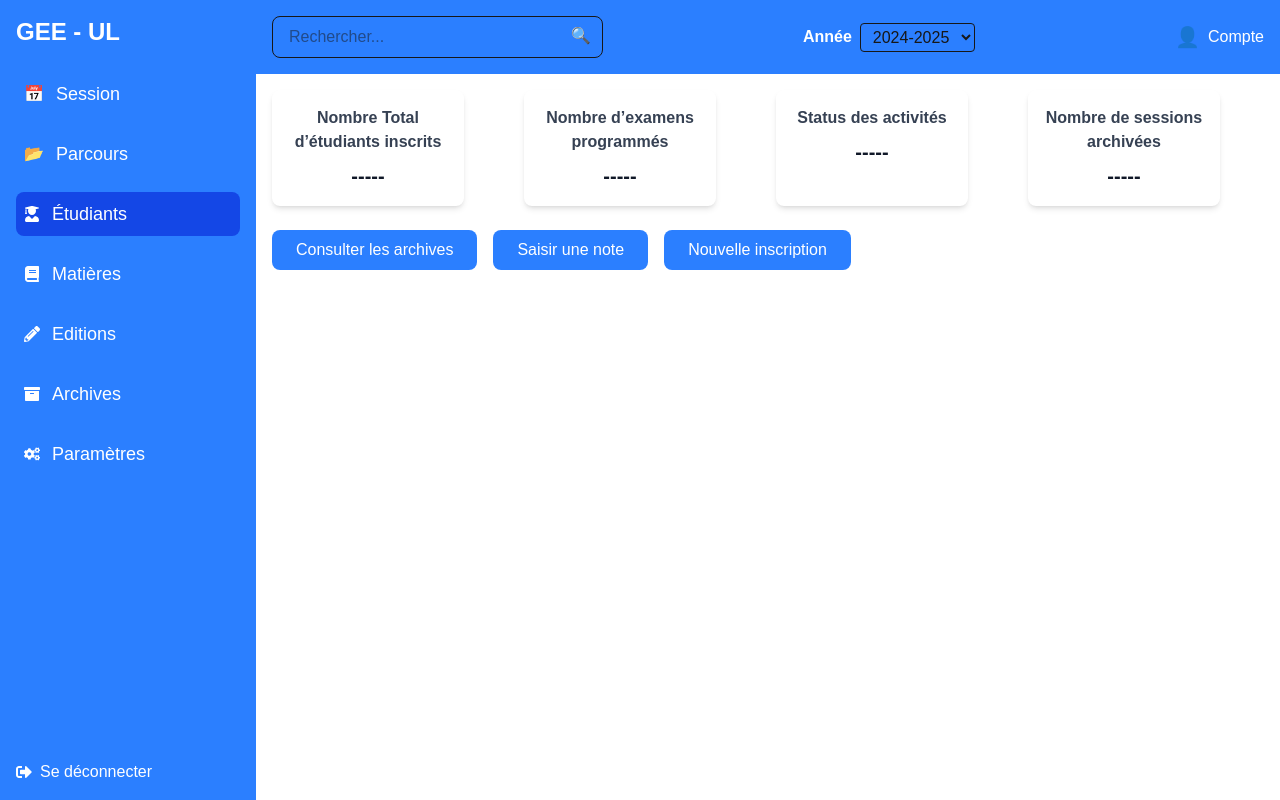
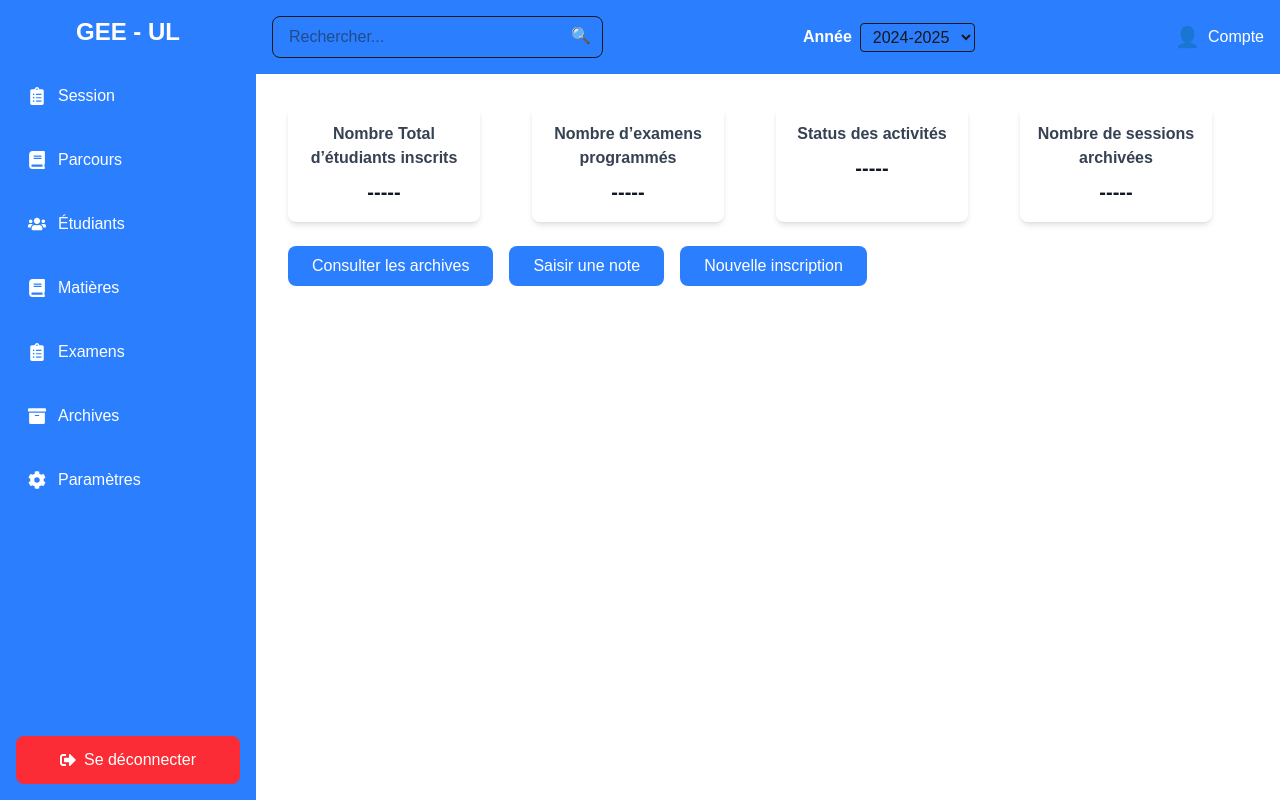
Before and after one commit to GildasEdoh/GEE_PROJECT, a Next.js app in the folder frontend/: page / in a window 1280 px wide. Built offline with nearby package versions, Linux system fonts and the light colour scheme.

Commit message:
Ajout de la navigation pour les elements Etudiants et Matieres. Accueil s'affiche par defaut

```diff
--- /dev/null
+++ b/frontend/src/app/Dashboard.js
@@ -0,0 +1,19 @@
+"use client";
+import Matieres from "./components/Matieres";
+import Etudiants from "./components/Etudiants"
+import Accueil from "./components/Accueil"
+
+export default function Dashboard({ selectedMenu }) {
+  const renderContent = () => {
+    switch (selectedMenu) {
+      case "Matières":
+        return <Matieres />;
+      case "Étudiants":
+        return <Etudiants/>
+      default:
+        return <Accueil/>
+    }
+  };
+
+  return <div className="p-4">{renderContent()}</div>;
+}
--- /dev/null
+++ b/frontend/src/app/components/Accueil.js
@@ -0,0 +1,25 @@
+"use client";
+
+import InfoCard from "./InfoCard"
+import ActionButton from "./ActionButton"
+
+const Accueil = () => {
+  return (
+    <main className="p-4">
+      <div className="grid grid-cols-4 gap-4">
+        <InfoCard title="Nombre Total d’étudiants inscrits" value="-----" />
+        <InfoCard title="Nombre d’examens programmés" value="-----" />
+        <InfoCard title="Status des activités" value="-----" />
+        <InfoCard title="Nombre de sessions archivées" value="-----" />
+      </div>
+
+      <div className="mt-6 flex space-x-4">
+        <ActionButton label="Consulter les archives" onClick={() => alert("Archives ouvertes")} />
+        <ActionButton label="Saisir une note" onClick={() => alert("Saisie de note")} />
+        <ActionButton label="Nouvelle inscription" onClick={() => alert("Nouvelle inscription")} />
+      </div>
+    </main>
+  );
+};
+
+export default Accueil;
--- /dev/null
+++ b/frontend/src/app/components/Etudiants.js
@@ -0,0 +1,75 @@
+export default function Etudiants() {
+  return (
+    <div>
+      <h1 className="text-2xl font-bold text-center">Liste des Étudiants</h1>
+      <div className="border p-4 mt-4">
+        <table className="w-full border-collapse border">
+          <thead>
+            <tr className="bg-white/50">
+              <th className="border p-2">CODE</th>
+              <th className="border p-2">NOM</th>
+              <th className="border p-2">PRÉNOMS</th>
+              <th className="border p-2">SEXE</th>
+              <th className="border p-2">N° CARTE</th>
+              <th className="border p-2">MOYENNE</th>
+            </tr>
+          </thead>
+          <tbody>
+            {/* Placeholder des étudiants */}
+            <tr>
+              <td className="border p-2">001</td>
+              <td className="border p-2">Koffi</td>
+              <td className="border p-2">Jean</td>
+              <td className="border p-2">M</td>
+              <td className="border p-2">123456</td>
+              <td className="border p-2">12.5</td>
+            </tr>
+            <tr>
+              <td className="border p-2">001</td>
+              <td className="border p-2">Koffi</td>
+              <td className="border p-2">Jean</td>
+              <td className="border p-2">M</td>
+              <td className="border p-2">123456</td>
+              <td className="border p-2">12.5</td>
+            </tr>
+            <tr>
+              <td className="border p-2">001</td>
+              <td className="border p-2">Koffi</td>
+              <td className="border p-2">Jean</td>
+              <td className="border p-2">M</td>
+              <td className="border p-2">123456</td>
+              <td className="border p-2">12.5</td>
+            </tr>
+            <tr>
+              <td className="border p-2">001</td>
+              <td className="border p-2">Koffi</td>
+              <td className="border p-2">Jean</td>
+              <td className="border p-2">M</td>
+              <td className="border p-2">123456</td>
+              <td className="border p-2">12.5</td>
+            </tr>
+            <tr>
+              <td className="border p-2">001</td>
+              <td className="border p-2">Koffi</td>
+              <td className="border p-2">Jean</td>
+              <td className="border p-2">M</td>
+              <td className="border p-2">123456</td>
+              <td className="border p-2">12.5</td>
+            </tr>
+          </tbody>
+        </table>
+      </div>
+      <div className="flex justify-center mt-4 space-x-2">
+        <button className="px-4 py-2 bg-blue-500 text-white rounded-lg hover:bg-blue-600">
+          Ajouter une matière
+        </button>
+        <button className="px-4 py-2 bg-yellow-500 text-white rounded-lg hover:bg-yellow-600">
+          Modifier une matière
+        </button>
+        <button className="px-4 py-2 bg-red-500 text-white rounded-lg hover:bg-red-600">
+          Supprimer une matière
+        </button>
+      </div>
+    </div>
+  );
+}
--- /dev/null
+++ b/frontend/src/app/components/Matieres.js
@@ -0,0 +1,75 @@
+const Matieres = () => {
+    return (
+      <div className="p-6 bg-black/50 shadow-md rounded-lg w-full">
+        <h2 className="text-2xl font-bold text-center">Liste des matières</h2>
+
+        {/* Tableau des matières */}
+        <div className="overflow-auto rounded-lg border border-gray-200 shadow-md mt-4">
+          <table className="w-full text-left border-collapse">
+            <thead className="bg-white/50">
+              <tr>
+                <th className="p-3 border">CODE</th>
+                <th className="p-3 border">LIBELLE</th>
+                <th className="p-3 border">ABRÉVIATION</th>
+                <th className="p-3 border">OPTIONNELLE</th>
+              </tr>
+            </thead>
+            <tbody>
+              {/* Exemple de données */}
+              <tr className="bg-black">
+                <td className="p-3 border">MAT101</td>
+                <td className="p-3 border">Mathématiques</td>
+                <td className="p-3 border">MATH</td>
+                <td className="p-3 border">Non</td>
+              </tr>
+              <tr className="bg-black">
+                <td className="p-3 border">MAT101</td>
+                <td className="p-3 border">Mathématiques</td>
+                <td className="p-3 border">MATH</td>
+                <td className="p-3 border">Non</td>
+              </tr>
+              <tr className="bg-black">
+                <td className="p-3 border">MAT101</td>
+                <td className="p-3 border">Mathématiques</td>
+                <td className="p-3 border">MATH</td>
+                <td className="p-3 border">Non</td>
+              </tr>
+              <tr className="bg-black">
+                <td className="p-3 border">MAT101</td>
+                <td className="p-3 border">Mathématiques</td>
+                <td className="p-3 border">MATH</td>
+                <td className="p-3 border">Non</td>
+              </tr>
+              <tr className="bg-black">
+                <td className="p-3 border">MAT101</td>
+                <td className="p-3 border">Mathématiques</td>
+                <td className="p-3 border">MATH</td>
+                <td className="p-3 border">Non</td>
+              </tr>
+              <tr className="bg-black">
+                <td className="p-3 border">MAT101</td>
+                <td className="p-3 border">Mathématiques</td>
+                <td className="p-3 border">MATH</td>
+                <td className="p-3 border">Non</td>
+              </tr>
+              <tr className="bg-black">
+                <td className="p-3 border">MAT101</td>
+                <td className="p-3 border">Mathématiques</td>
+                <td className="p-3 border">MATH</td>
+                <td className="p-3 border">Non</td>
+              </tr>
+            </tbody>
+          </table>
+        </div>
+
+        {/* Boutons d'action */}
+        <div className="flex justify-center gap-4 mt-6">
+          <button className="px-4 py-2 bg-blue-500 text-white rounded-lg hover:bg-blue-600">Ajouter une matière</button>
+          <button className="px-4 py-2 bg-yellow-500 text-white rounded-lg hover:bg-yellow-600">Modifier une matière</button>
+          <button className="px-4 py-2 bg-red-500 text-white rounded-lg hover:bg-red-600">Supprimer une matière</button>
+        </div>
+      </div>
+    );
+  };
+
+  export default Matieres;
--- a/frontend/src/app/components/SideBar.js
+++ b/frontend/src/app/components/SideBar.js
@@ -1,47 +1,54 @@
-"use client";
+import {
+  FaBook,
+  FaUsers,
+  FaClipboardList,
+  FaArchive,
+  FaCog,
+  FaSignOutAlt,
+} from "react-icons/fa";
+import { useState } from "react";
 
-import { useState } from "react";
-import { FaUserGraduate, FaBook, FaPencilAlt, FaArchive, FaCogs, FaSignOutAlt } from "react-icons/fa";
-
-const SideBar = () => {
-  const [active, setActive] = useState("Étudiants");
+const SideBar = ({ setSelectedMenu }) => {
+  const [activeMenu, setActiveMenu] = useState("");
 
   const menuItems = [
-    { name: "Session", icon: "📅" },
-    { name: "Parcours", icon: "📂" },
-    { name: "Étudiants", icon: <FaUserGraduate /> },
-    { name: "Matières", icon: <FaBook /> },
-    { name: "Editions", icon: <FaPencilAlt /> },
-    { name: "Archives", icon: <FaArchive /> },
-    { name: "Paramètres", icon: <FaCogs /> },
+    { name: "Session", icon: <FaClipboardList />, path: "/session" },
+    { name: "Parcours", icon: <FaBook />, path: "/parcours" },
+    { name: "Étudiants", icon: <FaUsers />, path: "/etudiants" },
+    { name: "Matières", icon: <FaBook />, path: "/matieres" },
+    { name: "Examens", icon: <FaClipboardList />, path: "/examens" },
+    { name: "Archives", icon: <FaArchive />, path: "/archives" },
+    { name: "Paramètres", icon: <FaCog />, path: "/parametres" },
   ];
 
   return (
-    <aside className="w-64 bg-blue-500 text-white h-screen p-4">
-      {/* Titre */}
-      <h1 className="text-2xl font-bold mb-6">GEE - UL</h1>
-
-      {/* Menu */}
-      <ul className="space-y-4">
+    <aside className="w-64 bg-blue-500 text-white h-screen p-4 flex flex-col">
+      <h1 className="text-2xl font-bold mb-6 text-center">GEE - UL</h1>
+      <ul className="space-y-4 flex-1">
         {menuItems.map((item) => (
-          <li
-            key={item.name}
-            onClick={() => setActive(item.name)}
-            className={`flex items-center space-x-3 p-2 rounded-lg cursor-pointer ${
-              active === item.name ? "bg-blue-700" : "hover:bg-blue-600"
-            }`}
-          >
-            <span>{item.icon}</span>
-            <span className="text-lg">{item.name}</span>
+          <li key={item.name}>
+            <button
+              className={`w-full flex items-center space-x-3 p-3 rounded-lg transition
+                ${
+                  activeMenu === item.name
+                    ? "bg-white text-blue-500 font-bold shadow-md"
+                    : "hover:bg-blue-600"
+                }`}
+              onClick={() => {
+                setActiveMenu(item.name);
+                setSelectedMenu(item.name);
+              }}
+            >
+              <span className="text-lg">{item.icon}</span>
+              <span>{item.name}</span>
+            </button>
           </li>
         ))}
       </ul>
-
-      {/* Bouton de déconnexion */}
-      <div className="absolute bottom-4 left-4 flex items-center space-x-2 cursor-pointer hover:text-gray-300">
+      <button className="p-3 bg-red-500 flex items-center justify-center space-x-2 rounded-lg hover:bg-red-600 transition">
         <FaSignOutAlt />
         <span>Se déconnecter</span>
-      </div>
+      </button>
     </aside>
   );
 };
--- a/frontend/src/app/page.tsx
+++ b/frontend/src/app/page.tsx
@@ -1,31 +1,19 @@
 "use client";
 
 import Navbar from "./components/NavBar";
-import ActionButton from "./components/ActionButton";
-import SideBar from "./components/SideBar"
-import InfoCard from "./components/InfoCard"
+import SideBar from "./components/SideBar";
+import Dashboard from "./Dashboard"
+import { useState } from "react";
 
 export default function Home() {
+  const [selectedMenu, setSelectedMenu] = useState("accueil");
+
   return (
     <div className="flex h-screen">
-      <SideBar />
+      <SideBar setSelectedMenu={setSelectedMenu} />
       <div className="flex-1">
         <Navbar />
-        <main className="p-4">
-
-          <div className="grid grid-cols-4 gap-4">
-            <InfoCard title="Nombre Total d’étudiants inscrits" value="-----" />
-            <InfoCard title="Nombre d’examens programmés" value="-----" />
-            <InfoCard title="Status des activités" value="-----" />
-            <InfoCard title="Nombre de sessions archivées" value="-----" />
-          </div>
-
-          <div className="mt-6 flex space-x-4">
-            <ActionButton label="Consulter les archives" onClick={() => alert("Archives ouvertes")} />
-            <ActionButton label="Saisir une note" onClick={() => alert("Saisie de note")} />
-            <ActionButton label="Nouvelle inscription" onClick={() => alert("Nouvelle inscription")} />
-          </div>
-        </main>
+        <Dashboard selectedMenu={selectedMenu} />
       </div>
     </div>
   );
```
